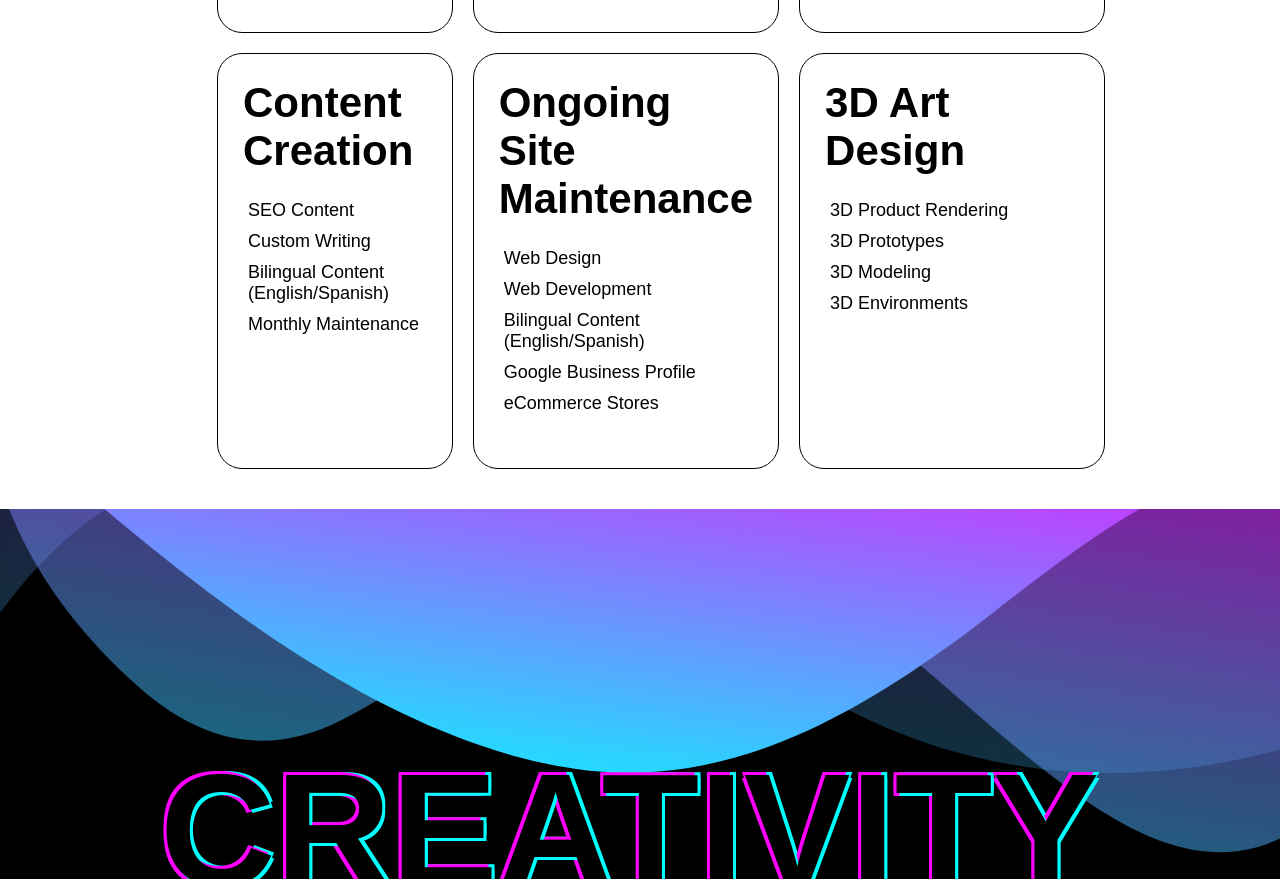
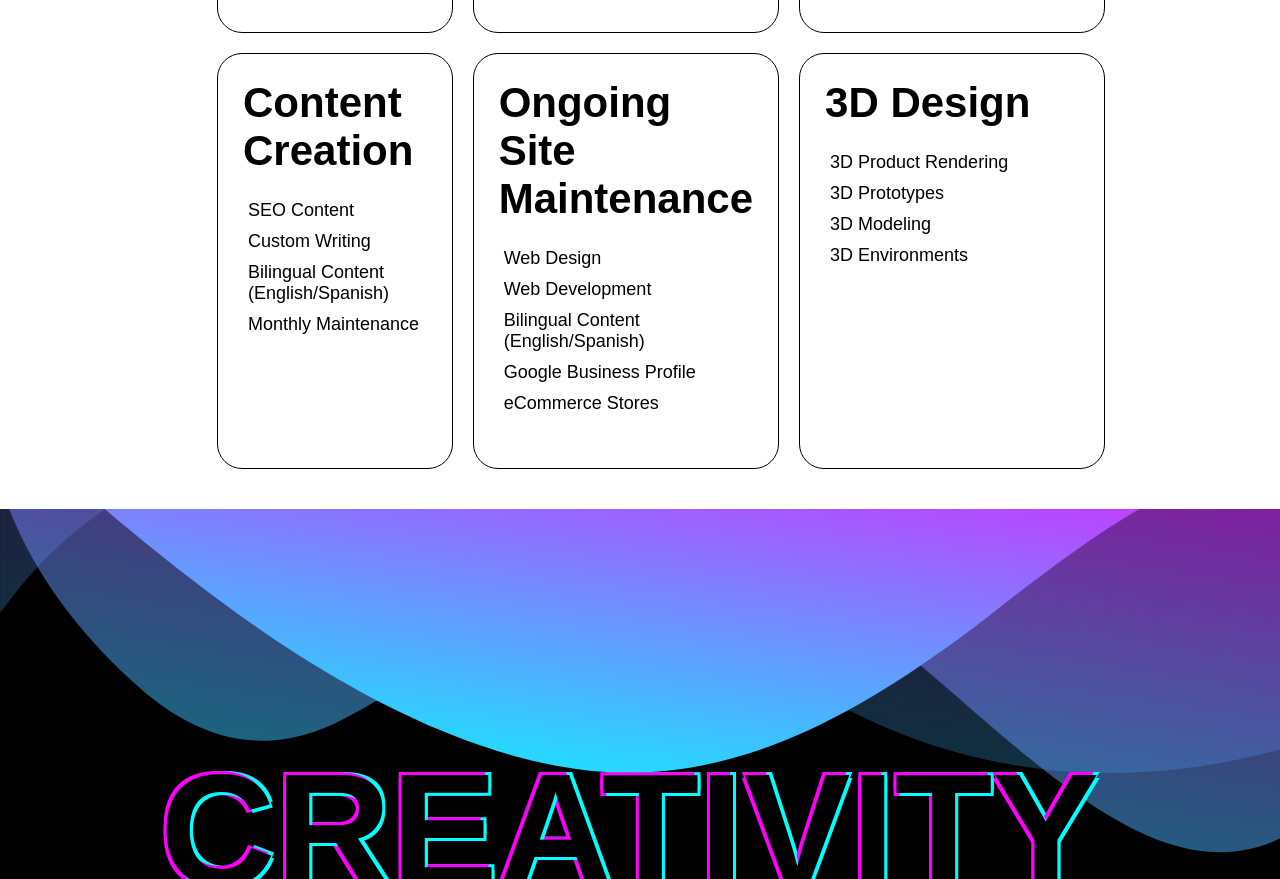
Before and after one commit to ssmllc/ssm24, a website built with webpack: page src/index.html in a window 1280 px wide. Shown: the part 2031-2910 px from the top of the page. Built offline with nearby package versions, Linux system fonts and the light colour scheme; a web font is replaced by a local one.

Commit message:
Update content

```diff
--- a/src/index.html
+++ b/src/index.html
@@ -167,7 +167,7 @@
             </div>
 
             <div class="ssm-services--item">
-              <h2 class="ssm-services--item_header">3D Art Design</h2>
+              <h2 class="ssm-services--item_header">3D Design</h2>
 
               <ul class="ssm-services--menu">
                 <li>3D Product Rendering</li>
```
Also changed, not shown: dist/index.html.
